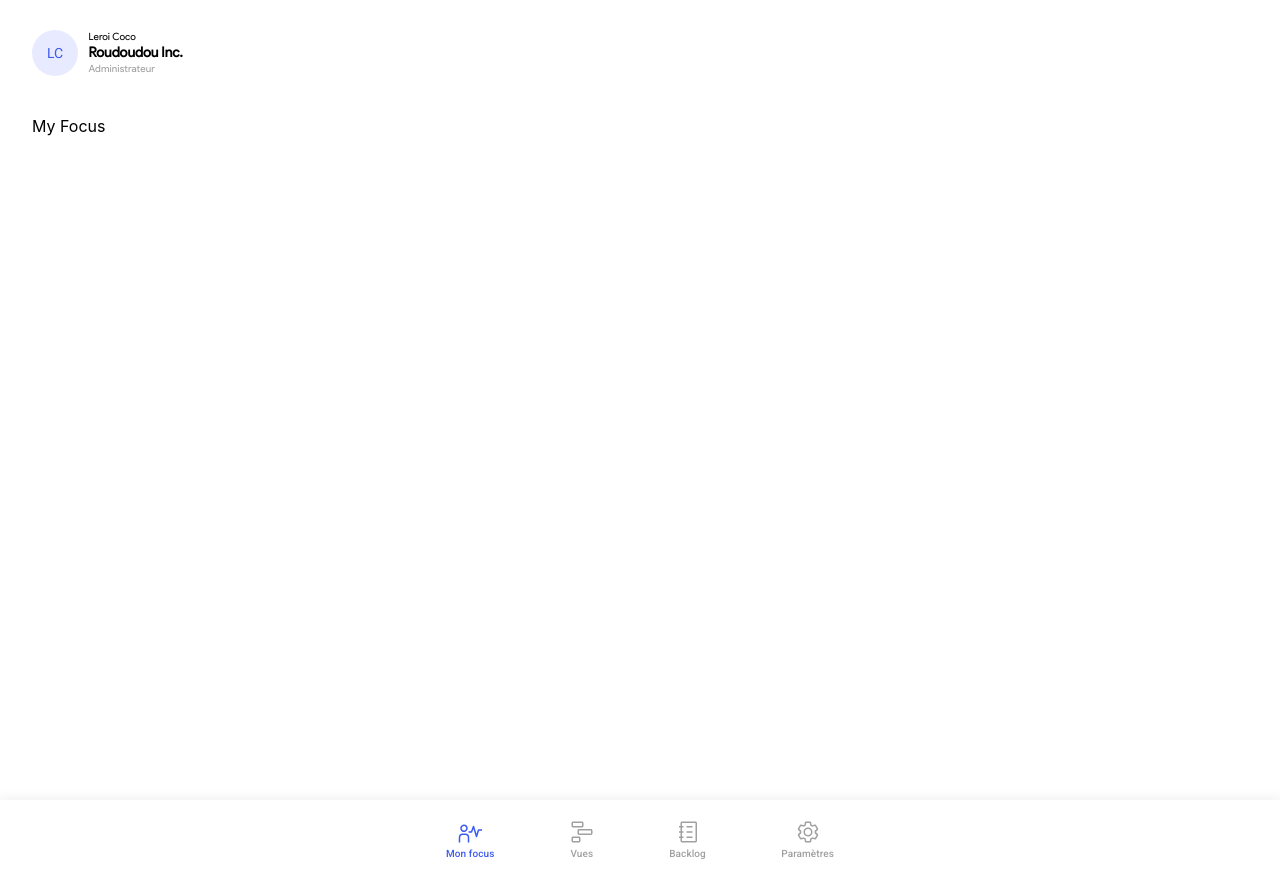
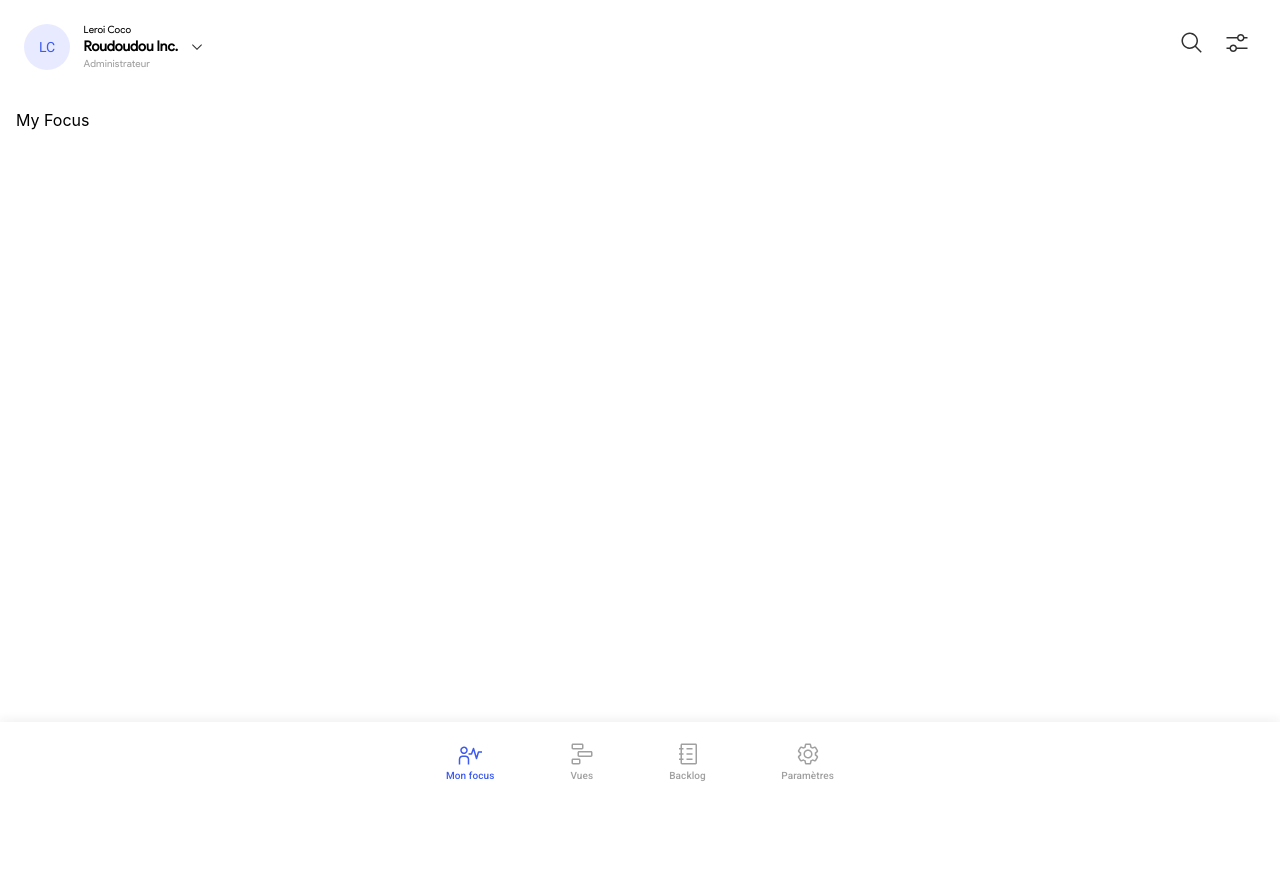
Before and after one commit to tiavina-mika/product-hero-draft, a React (Create React App) app: page / in a window 1280 px wide. After the commit the page ends 800 px from the top, so only its background shows below. Built offline with nearby package versions, Linux system fonts and the light colour scheme.

Commit message:
update top

```diff
--- a/src/containers/home/navigations/MyFocusLayout.tsx
+++ b/src/containers/home/navigations/MyFocusLayout.tsx
@@ -2,9 +2,8 @@
 /* @jsx jsx */
 /** @jsxImportSource @emotion/react */
 import { jsx } from "@emotion/react";
-import { Box, Stack, Typography } from "@mui/material";
+import { IconButton, Stack, Typography } from "@mui/material";
 import { ReactNode } from "react";
-import PageLayout from "../../../components/layouts/PageLayout";
 import UserAvatar from "../../../components/UserAvatar";
 import { users } from "../../../utils/data/user";
 import { getUserFullName } from "../../../utils/user.utils";
@@ -13,26 +12,51 @@ const currentUser = users[0];
 const workspace = "Roudoudou Inc.";
 const role = "Administrateur";
 
+const classes = {
+  top: {
+    padding: 24
+  },
+  content: {
+    padding: 16
+  }
+};
 type Props = {
   children: ReactNode;
 };
 const MyFocusLayout = ({ children }: Props) => {
   return (
-    <PageLayout className="flexColumn flex1 stretchSelf">
+    <div className="flexColumn flex1 stretchSelf">
       {/* --------- header ------- */}
-      <Stack direction="row" className="center" spacing={1.3}>
-        <UserAvatar user={currentUser} size={46} />
-        <Stack spacing={0.5} className="justifyCenter">
-          <Typography variant="h6">{getUserFullName(currentUser)}</Typography>
-          <Typography variant="h3">{workspace}</Typography>
-          <Typography variant="body2">{role}</Typography>
+      <div css={classes.top} className="flexRow spaceBetween stretchSelf">
+        {/* left */}
+        <Stack direction="row" className="center" spacing={1.7}>
+          <UserAvatar user={currentUser} size={46} />
+          <Stack spacing={0.58} className="justifyCenter">
+            <Typography variant="h6">{getUserFullName(currentUser)}</Typography>
+            <Typography variant="h3">{workspace}</Typography>
+            <Typography variant="body2">{role}</Typography>
+          </Stack>
+          <div className="stretchSelf flexCenter">
+            <img alt="chevron-down" src="/icons/chevron-down.svg" />
+          </div>
         </Stack>
-      </Stack>
-      <Box sx={{ mt: 5 }}>
+        {/* right */}
+        <div>
+          <Stack direction="row" className="center" spacing={1}>
+            <IconButton>
+              <img alt="search" src="/icons/search.svg" />
+            </IconButton>
+            <IconButton>
+              <img alt="setting" src="/icons/app-setting.svg" />
+            </IconButton>
+          </Stack>
+        </div>
+      </div>
+      <div css={classes.content}>
         {/* simulate React Router outlet component */}
         {children}
-      </Box>
-    </PageLayout>
+      </div>
+    </div>
   );
 };
 
```
Also changed, not shown: public/icons/chevron-down.svg (added), public/icons/search.svg (added).
